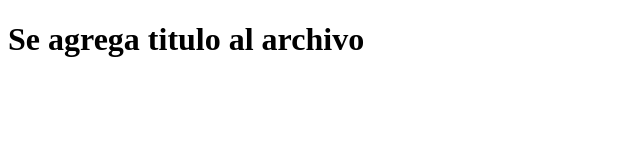
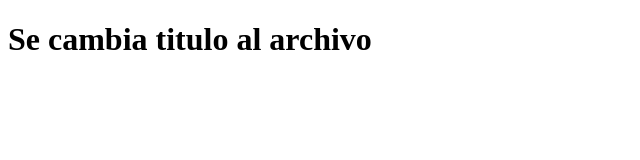
Before and after one commit to jscarreno15/Hello-word-git, a plain HTML site: page index.html in a window 1280 px wide. Shown: the whole page, without its empty margins (0-640 px from the left). Drawn offline with Linux system fonts and the light colour scheme.

Commit message:
se modifica titulo otra vez

```diff
--- a/index.html
+++ b/index.html
@@ -7,6 +7,6 @@
     <title>Document</title>
 </head>
 <body>
-    <h1>Se agrega titulo al archivo</h1>
+    <h1>Se cambia titulo al archivo</h1>
 </body>
 </html>
```
